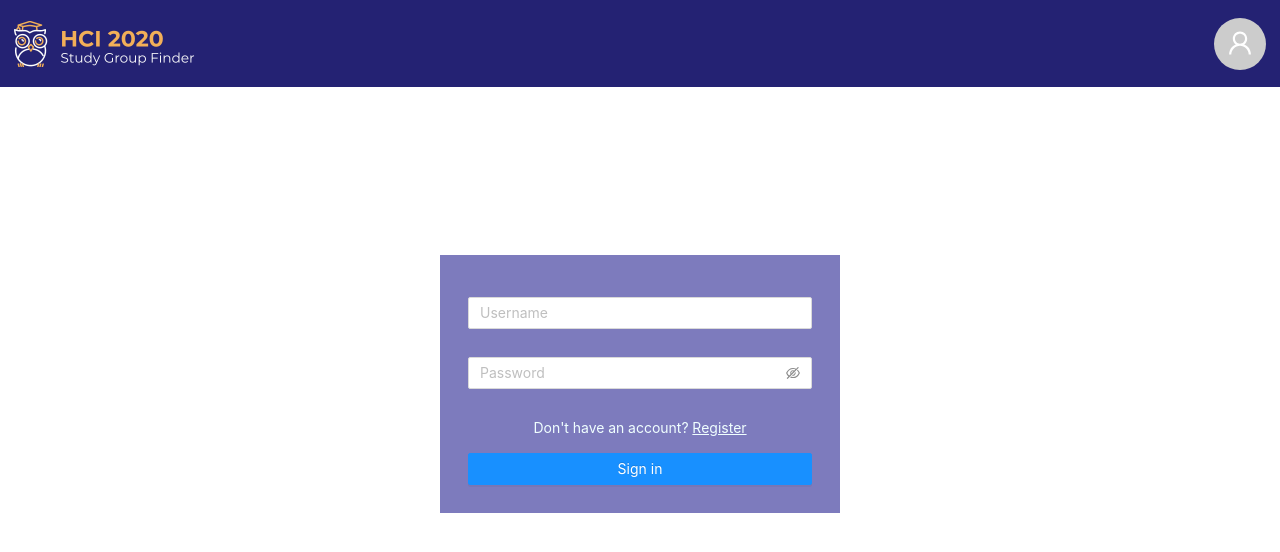
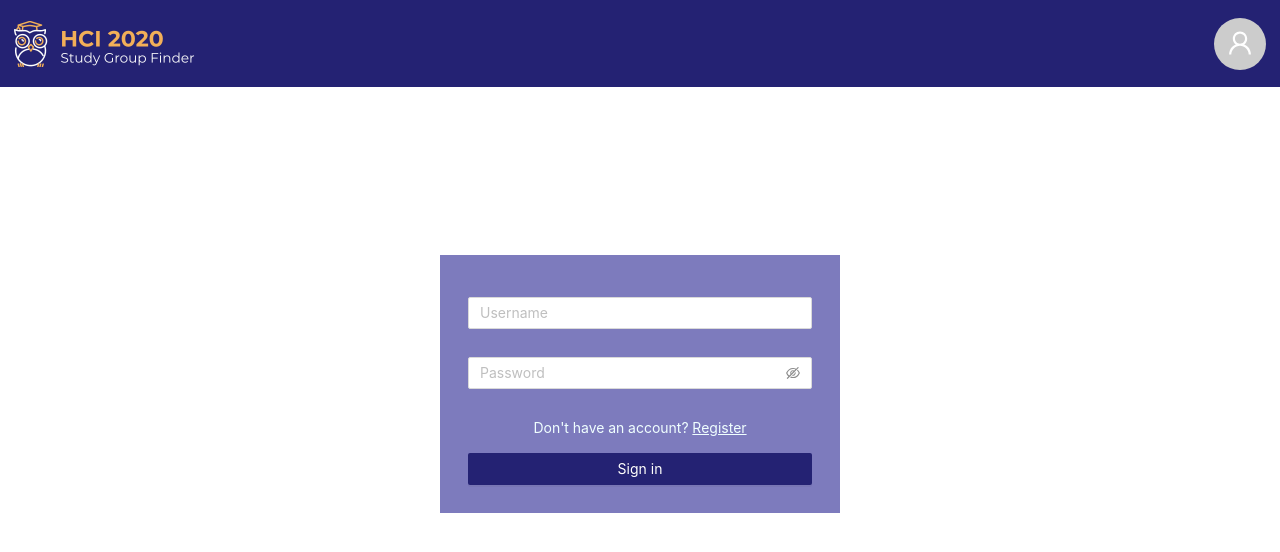
Before and after one commit to theanh226/hci2020, a Next.js app: page /login in a window 1280 px wide. Shown: the top 552 px of the page. Built offline with nearby package versions, Linux system fonts and the light colour scheme.

Commit message:
login page

```diff
--- a/pages/login/Login.module.css
+++ b/pages/login/Login.module.css
@@ -22,3 +22,8 @@
     color: azure;
     text-decoration: underline;
 }
+
+.signin Button{
+    background-color: #242273;
+    border: none;
+}
--- a/pages/login/index.js
+++ b/pages/login/index.js
@@ -13,7 +13,9 @@ const LoginPage = () => {
           <div className={styles.register}>
             <p>Don't have an account? <a href="#" >Register</a></p>
           </div>
-          <Button type="primary" block>Sign in</Button>
+          <div className={styles.signin}>
+            <Button type="primary" block >Sign in</Button>
+          </div>
         </div>
       </form>
     </Layout>
```
